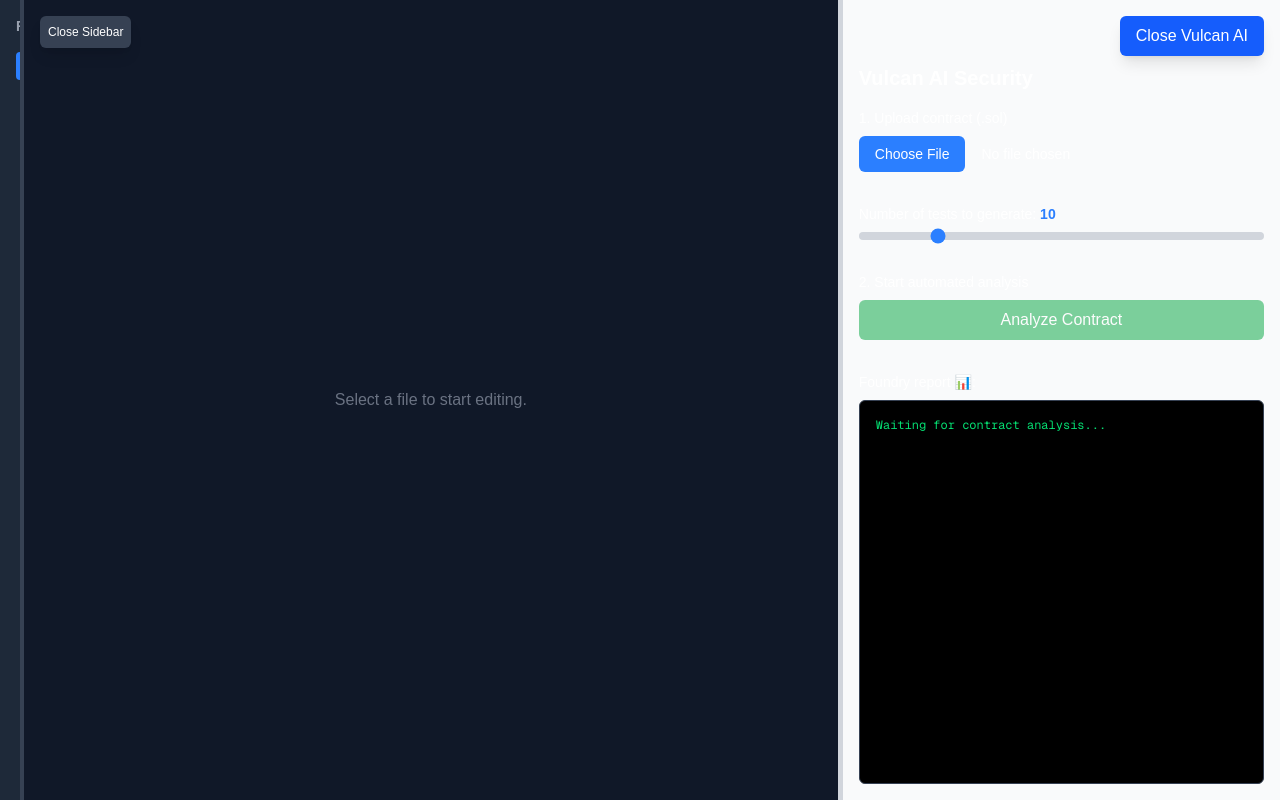
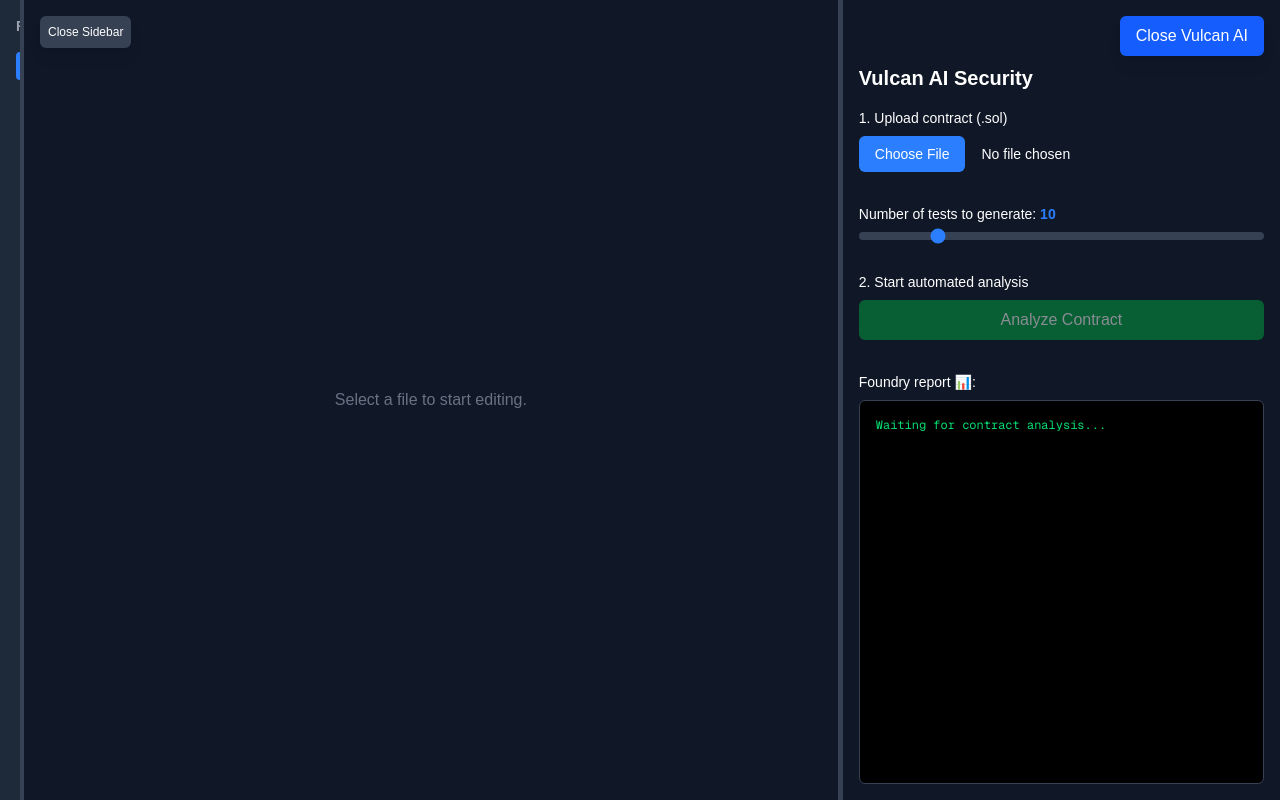
Before and after one commit to RaduSTF21/vulcan-ide, a Next.js app: page / in a window 1280 px wide. Both pictures are taken after a click on the button "Open Vulcan AI 🛡️". Built offline with nearby package versions, Linux system fonts and the light colour scheme.

Commit message:
fix for light mode

```diff
--- a/src/app/page.tsx
+++ b/src/app/page.tsx
@@ -146,7 +146,6 @@
           orientation={isMobile ? "vertical" : "horizontal"}
           className="h-full w-full"
         >
-          {/* Editor Panel */}
           <Panel defaultSize={isPanelOpen ? 65 : 100} minSize={30}>
             <div className="flex-1 flex flex-col h-full w-full">
               <Editor />
@@ -154,12 +153,11 @@
           </Panel>
 
           {isPanelOpen && (
-            <Separator className="w-1 bg-gray-300 dark:bg-gray-700 hover:bg-blue-500 transition-colors cursor-col-resize" />
+            <Separator className="w-1 bg-gray-700 hover:bg-blue-500 transition-colors cursor-col-resize" />
           )}
 
           {isPanelOpen && (
-            <Panel defaultSize={35} minSize={20} className="bg-gray-50 dark:bg-gray-900 border-l border-gray-300 dark:border-gray-700 overflow-y-auto">
-              <div className="h-full p-4 flex flex-col gap-4 pt-16">
+          <Panel defaultSize={35} minSize={20} className="bg-gray-900 border-l border-gray-700 overflow-y-auto">              <div className="h-full p-4 flex flex-col gap-4 pt-16">
                 <h2 className="text-xl font-bold">Vulcan AI Security</h2>
 
                 <div className="flex flex-col gap-2">
@@ -186,7 +184,7 @@
                     max="50"
                     value={numberOfTests}
                     onChange={(e) => setNumberOfTests(Number(e.target.value))}
-                    className="w-full h-2 bg-gray-300 rounded-lg appearance-none cursor-pointer dark:bg-gray-700 accent-blue-500"
+                    className="w-full h-2 bg-gray-700 rounded-lg appearance-none cursor-pointer accent-blue-500"
                   />
                 </div>
 
@@ -227,7 +225,7 @@
                   <div className="text-sm font-medium mb-2 flex items-center gap-2">
                     <span>Foundry report 📊:</span>
                         { executionTime && (
-                          <span className="text-xs text-gray-500 bg-gray-200 dark:bg-gray-800 px-2 py-1 rounded-md">
+                          <span className="text-xs text-gray-400 bg-gray-800 px-2 py-1 rounded-md">
                             ⏱️ {executionTime}
                           </span>
                         )}
```
